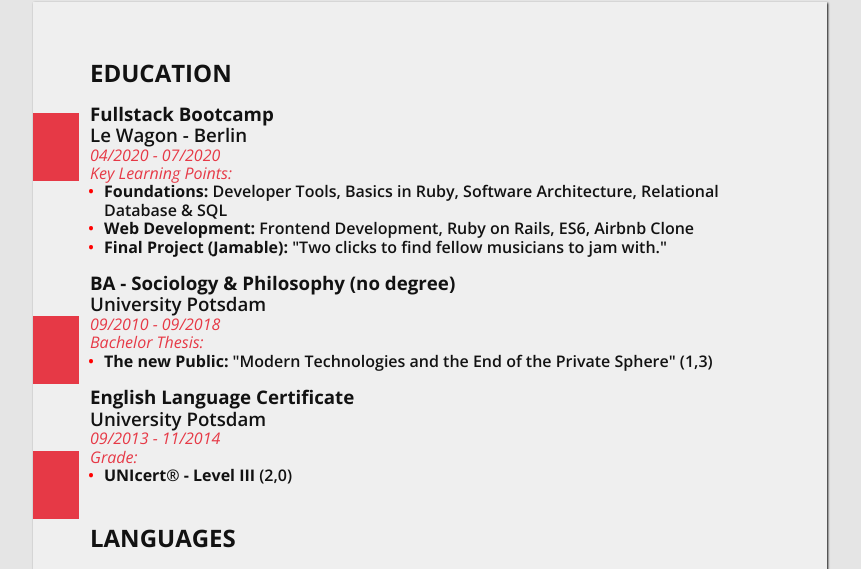
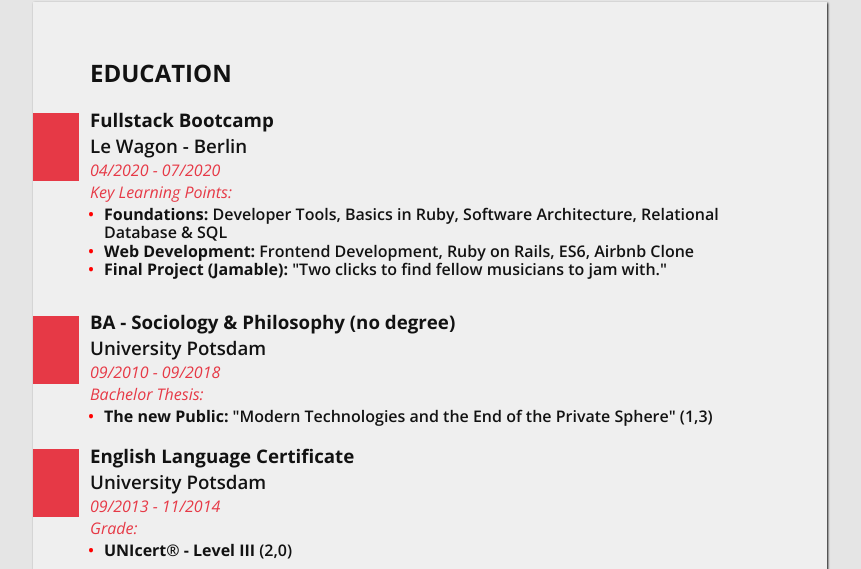
Before and after one commit to SebiBasti/SebiBasti.github.io, a website built with Parcel: page index.html in a window 1280 px wide. Shown: the part 1137-1706 px from the top of the page, without its empty margins (210-1071 px from the left). Built offline with nearby package versions, Linux system fonts and the light colour scheme; files whose address does not match are found by name.

Commit message:
fixed hight issue in chrome

```diff
--- a/css/main.css
+++ b/css/main.css
@@ -175,7 +175,7 @@ a:hover {
   width: 80%;
   background-color: var(--red);
   position: absolute;
-  top: 392px;
+  top: 390px;
 }
 
 .dinA4 {
@@ -196,7 +196,7 @@ a:hover {
 }
 
 .top {
-  height: auto;
+  height: 141px;
   width: 100%;
   display: flex;
   position: relative;
@@ -295,6 +295,10 @@ a:hover {
   margin-left: -57px;
 }
 
+.expertise {
+  height: 148px;
+}
+
 .expertise-header {
   color: var(--black);
   margin: 10px 0;
@@ -325,33 +329,42 @@ a:hover {
   color: var(--black);
 }
 
+.professional-experience {
+  height: 534px;
+}
+
 .professional-experience-header {
   color: var(--black);
   margin-bottom: 8px;
+  height: 34px;
 }
 
 .professional-experience-header-small-bold {
   font-weight: bold;
   color: var(--black);
   margin: 16px 0 0 0;
+  height: 26px;
 }
 
 .professional-experience-header-small {
   font-weight: 600;
   color: var(--black);
   margin: 0;
+  height: 26px;
 }
 
 .professional-experience-date {
   margin: 0;
   color: var(--red);
   font-style: italic;
+  height: 22px;
 }
 
 .professional-experience-achievements {
   margin: 4px 0 0 0;
   color: var(--red);
   font-style: italic;
+  height: 22px;
 }
 
 .professional-experience-list {
@@ -359,6 +372,7 @@ a:hover {
   padding-left: 14px;
   color: var(--red);
   list-style: none;
+  height: 67px;
 }
 
 .professional-experience-list-line::before {
@@ -381,32 +395,41 @@ a:hover {
   bottom: -50px;
 }
 
+.education {
+  height: 650px;
+}
+
 .education-header {
   color: var(--black);
   margin: 0 0 8px 0;
+  height: 34px;
 }
 
 .education-header-small-bold {
   margin: 16px 0 0 0;
   color: var(--black);
+  height: 26px;
 }
 
 .education-header-small {
   margin: 0;
   color: var(--black);
   font-weight: 600;
+  height: 26px;
 }
 
 .education-date {
   margin: 0;
   color: var(--red);
   font-style: italic;
+  height: 22px;
 }
 
 .education-learning-points {
   margin: 0;
   color: var(--red);
   font-style: italic;
+  height: 22px;
 }
 
 .education-list {
@@ -414,6 +437,14 @@ a:hover {
   padding-left: 14px;
   color: var(--red);
   list-style: none;
+}
+
+.list-le-wagon {
+  height: 90px;
+}
+
+.list-university {
+  height: 22px;
 }
 
 .education-list-line::before {
@@ -427,6 +458,10 @@ a:hover {
 .education-list-line {
   color: var(--black);
   font-weight: 600;
+}
+
+.english-certificate {
+  height: 120px;
 }
 
 .languages-header {
--- a/index.html
+++ b/index.html
@@ -148,22 +148,22 @@
           <h3 class="education-header-small">Le Wagon - Berlin</h3>
           <p class="education-date">04/2020 - 07/2020</p>
           <p class="education-learning-points">Key Learning Points:</p>
-          <ul class="education-list">
+          <ul class="education-list list-le-wagon">
             <li class="education-list-line"><strong>Foundations:</strong> Developer Tools, Basics in Ruby, Software Architecture, Relational Database & SQL</li>
             <li class="education-list-line"><strong>Web Development:</strong> Frontend Development, Ruby on Rails, ES6, Airbnb Clone</li>
             <li class="education-list-line"><strong>Final Project (Jamable):</strong> "Two clicks to find fellow musicians to jam with."</li>
           </ul>
         </div>
-        <div class="le-wagon">
+        <div class="university">
           <h3 class="education-header-small-bold">BA - Sociology & Philosophy (no degree)</h3>
           <h3 class="education-header-small">University Potsdam</h3>
           <p class="education-date">09/2010 - 09/2018</p>
           <p class="education-learning-points">Bachelor Thesis:</p>
-          <ul class="education-list">
+          <ul class="education-list list-university">
             <li class="education-list-line"><strong>The new Public:</strong> "Modern Technologies and the End of the Private Sphere" (1,3)</li>
           </ul>
         </div>
-        <div class="le-wagon">
+        <div class="english-certificate">
           <h3 class="education-header-small-bold">English Language Certificate</h3>
           <h3 class="education-header-small">University Potsdam</h3>
           <p class="education-date">09/2013 - 11/2014</p>
```
